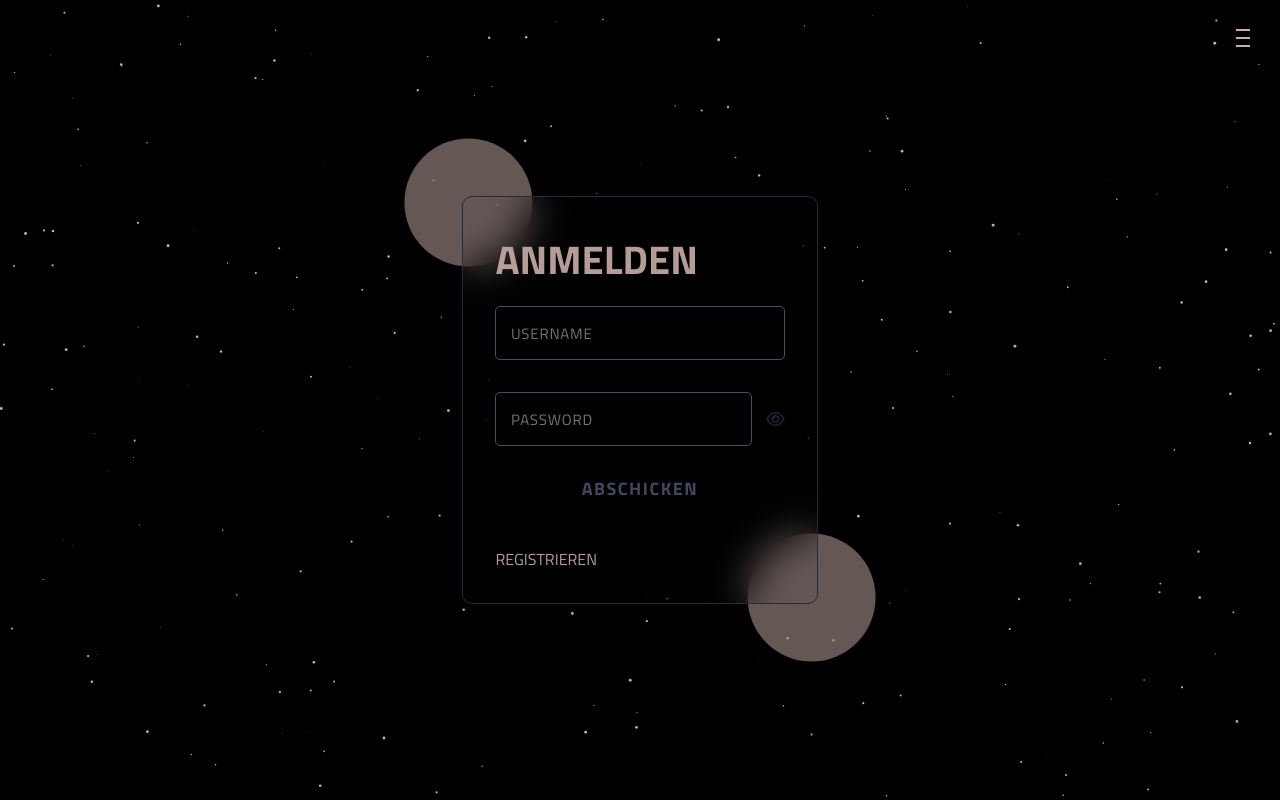
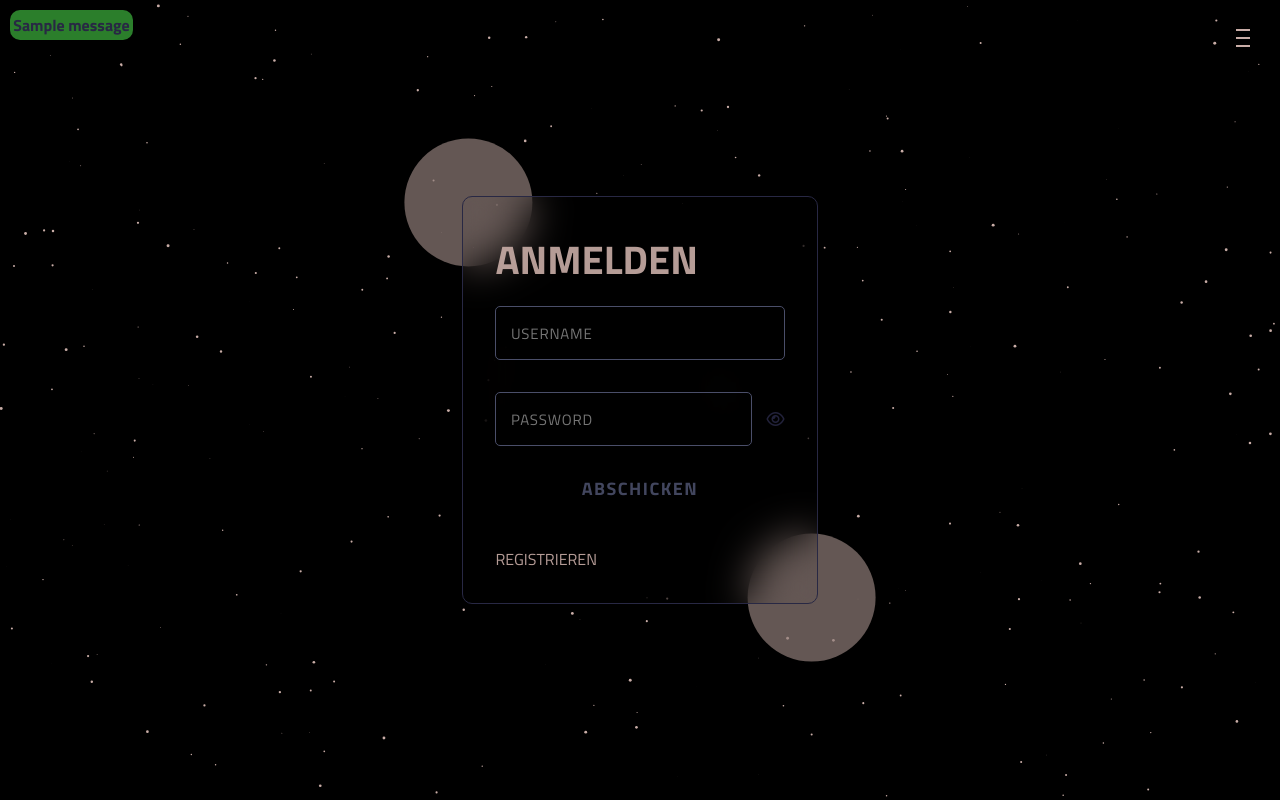
Before and after one commit to ColdByDefault/beRich, a Flask app: page /account/ in a window 1280 px wide. Run offline with Flask 3, Linux system fonts and the light colour scheme; one stand-in notice (Sample message) is shown; some libraries are stand-ins or nearby versions.

Commit message:
register, login error msg added

```diff
--- a/version_2.0/app/user/static/user.css
+++ b/version_2.0/app/user/static/user.css
@@ -167,28 +167,53 @@ i{
 .register-link:hover{
     color: var(--color-palette-fifth);
 }
+
+
 /* alerts flash msgs */
-/* .alert{
-    color: white;
+.alert{
+    color: var(--color-palette-first-light);
     font-weight: 700;
     margin: 10px;
+    padding: .2rem;
+    position: absolute;
+    top: 0;
+    z-index: 2;
+    box-shadow: 0 0 36px 1px var(--secondary--background-color);
+    border-radius: 10px;
+    backdrop-filter: blur(20px);
+    -webkit-border-radius: 10px;
+    -moz-border-radius: 10px;
+    -ms-border-radius: 10px;
+    -o-border-radius: 10px;
 }
 
 .info{
-    background-color: orange;
+    background-color: var(--color-palette-fourth);
+    position: absolute;
+    top: 0;
+    z-index: 2;
 }
 
 .warning{
-    background-color: yellow;
+    background-color: var(--color-palette-fifth);
+    position: absolute;
+    top: 0;
+    z-index: 2;
 }
 
 .error{
     background-color: red;
+    position: absolute;
+    top: 0;
+    z-index: 2;
 }
 
 .success{
-    background-color: green;
-} */
+    background-color: rgb(43, 126, 43);
+    position: absolute;
+    top: 0;
+    z-index: 2;
+}
 
 @keyframes wobble {
     0% {
--- a/version_2.0/app/user/templates/user/login.html
+++ b/version_2.0/app/user/templates/user/login.html
@@ -7,6 +7,15 @@
 {% endblock %}
 
 {% block content %}
+{% with messages = get_flashed_messages(with_categories=True) %}
+  {% if messages %}
+    {% for category, message in messages %}
+      <div class="alert {{ category }}">
+        {{ message }}
+      </div>
+    {% endfor %}
+  {% endif %}
+{% endwith %}
 <div class="big-container">
     <section class="container">
         <div class="login-container">
```
Also changed, not shown: version_2.0/app/user/templates/user/register.html (+9 -0 lines).
